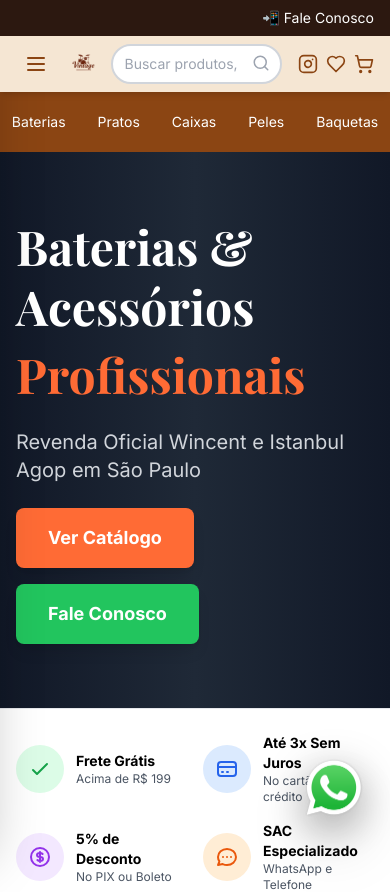
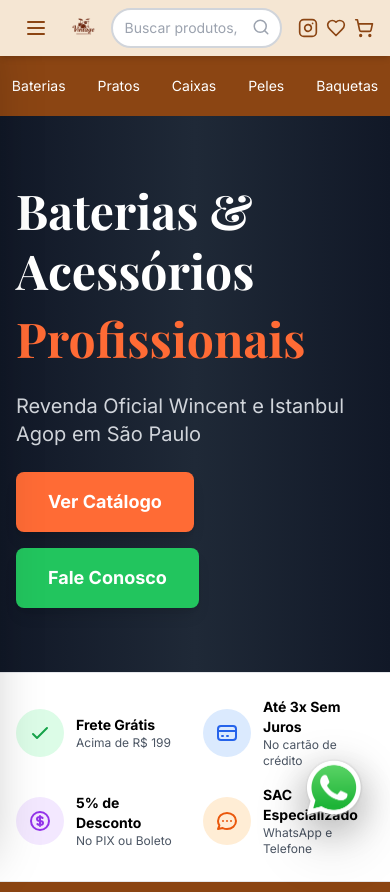
Before and after one commit to jcrispiniano/vintage-drumshop, a Next.js app: page /vintage-drumshop/ in a window 390 px wide. Shown: the top 892 px of the page. Built offline with nearby package versions, Linux system fonts and the light colour scheme; a web font is replaced by a local one.

Commit message:
Remove top bar mobile, mantém só no desktop com infos de contato

```diff
--- a/app/page.tsx
+++ b/app/page.tsx
@@ -175,22 +175,14 @@
 
       {/* Header */}
       <header className="sticky top-0 z-[60] bg-white shadow-md">
-        {/* Top Bar */}
-        <div className="bg-darkBg text-white py-2">
+        {/* Top Bar - apenas desktop */}
+        <div className="hidden md:block bg-darkBg text-white py-2">
           <div className="container mx-auto px-4 flex justify-between text-sm">
             <div className="flex space-x-4">
-              <span className="hidden md:inline">{contactInfo.phoneFormatted}</span>
-              <span className="hidden md:inline">{contactInfo.email}</span>
-              <span className="hidden md:inline">{contactInfo.instagramHandle}</span>
+              <span>{contactInfo.phoneFormatted}</span>
+              <span>{contactInfo.email}</span>
+              <span>{contactInfo.instagramHandle}</span>
             </div>
-            <a
-              href={contactInfo.whatsapp}
-              target="_blank"
-              rel="noopener noreferrer"
-              className="hover:text-accent transition"
-            >
-              📲 Fale Conosco
-            </a>
           </div>
         </div>
 
```
